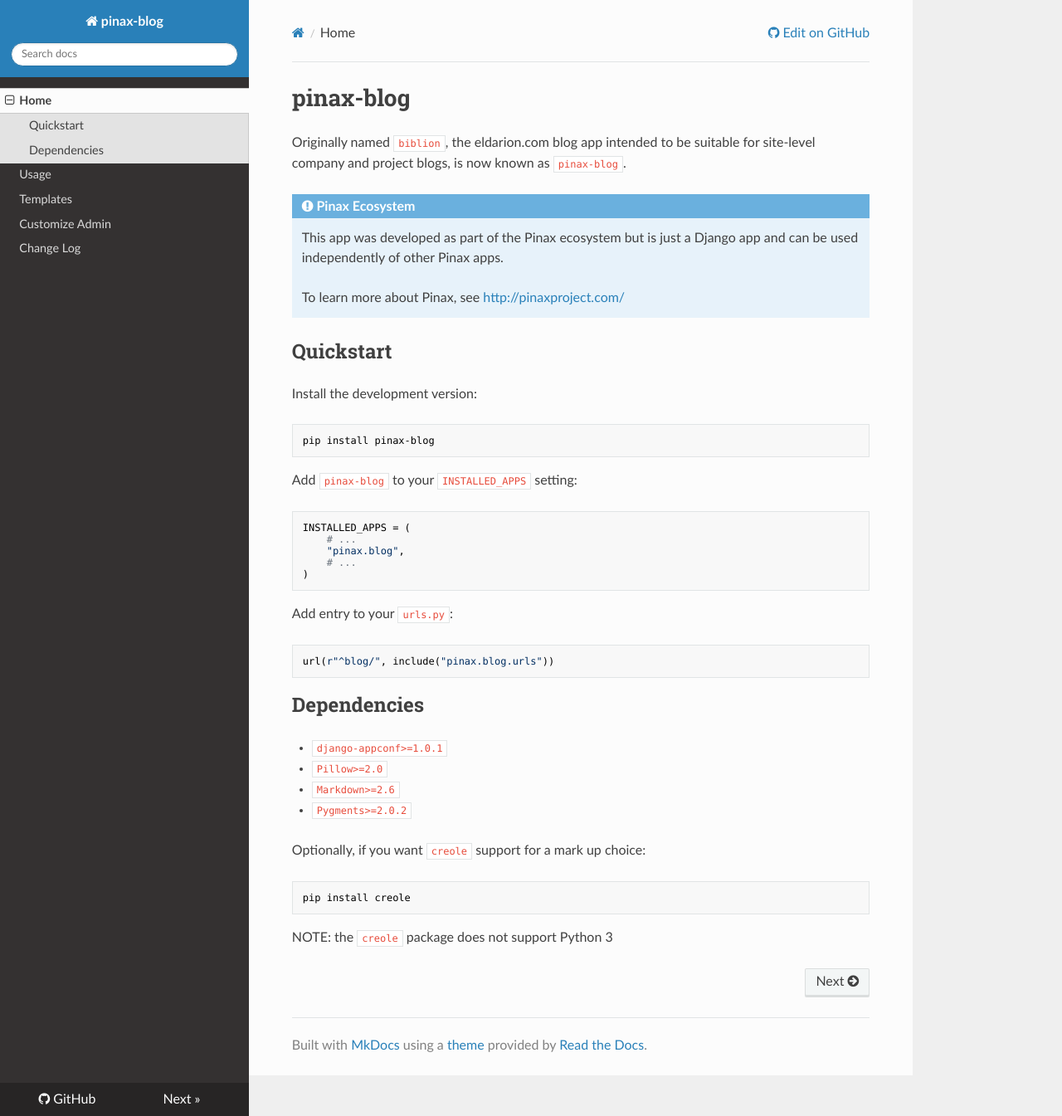
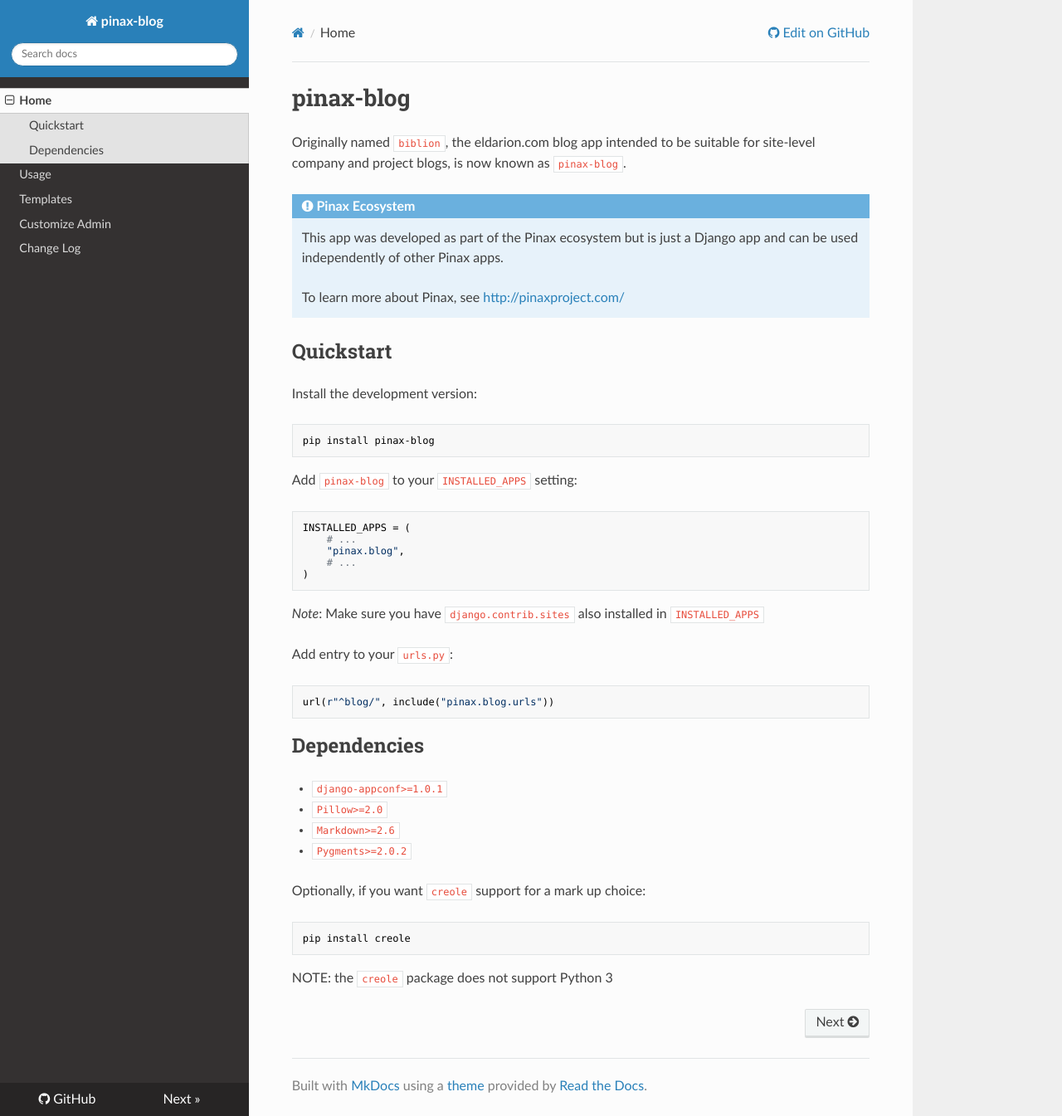
Before and after one commit to pinax/pinax-blog, an MkDocs documentation site: the page built from docs/index.md, in a window 1280 px wide and 1345 px high. Shown: the whole window at 83% size. Built offline with MkDocs 1.6.1, drawn with Linux system fonts in a browser that asks for light colours; nearby versions of some CDN libraries; old or Windows-style settings are respelled for this version of MkDocs.

Commit message:
Added dependency to docs
In order to run `pinax-blog` you need to make sure you have
`django.contrib.sites` in `INSTALLED_APPS`. Otherwise you get
an error.

```diff
--- a/docs/index.md
+++ b/docs/index.md
@@ -24,6 +24,8 @@
         # ...
     )
 
+*Note*: Make sure you have `django.contrib.sites` also installed in `INSTALLED_APPS`
+
 Add entry to your `urls.py`:
 
     url(r"^blog/", include("pinax.blog.urls"))
```
